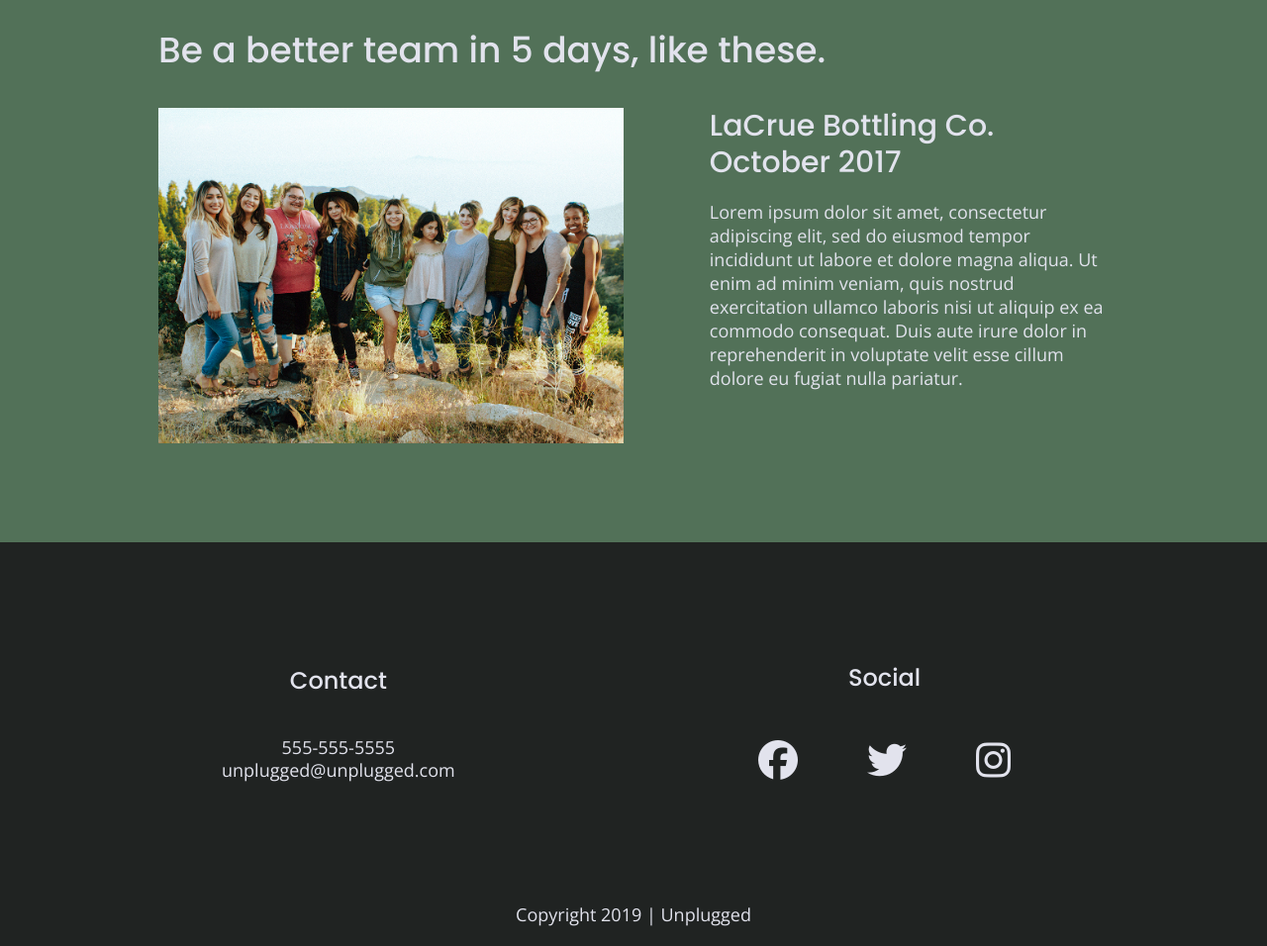
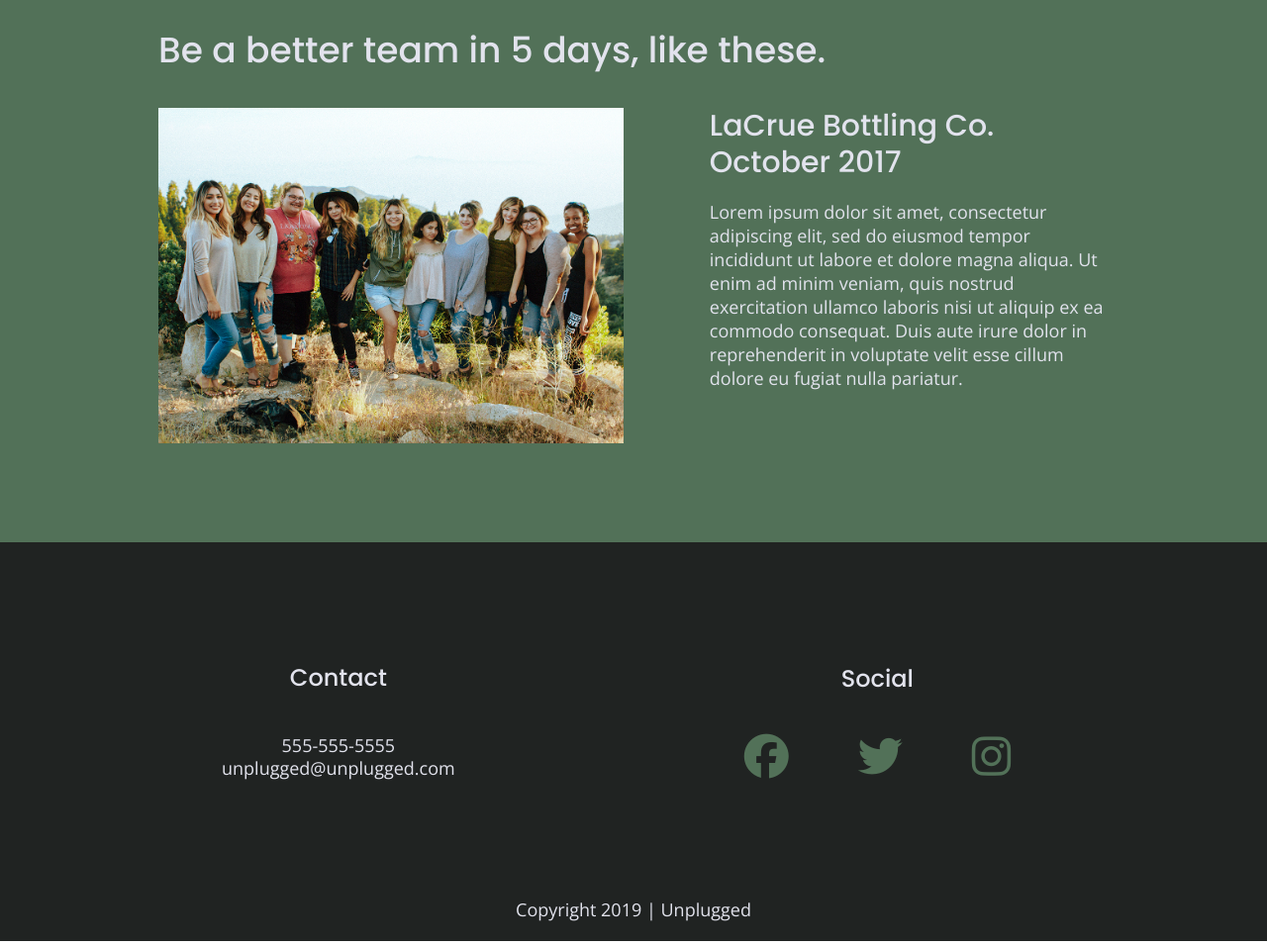
Before and after one commit to KWestfall/206-unplugged-retreat, a plain HTML site: page index.html in a window 1280 px wide. Shown: the part 1891-2847 px from the top of the page at 99% size. Drawn offline with nearby package versions, Linux system fonts and the light colour scheme.

Commit message:
final-icon color correction

```diff
--- a/css/main.css
+++ b/css/main.css
@@ -229,7 +229,7 @@ footer .social-icons {
   justify-content: space-around;
   align-items: center;
 }
-footer .social-icons p {
+footer .social-icons p i  {
   color: #527158;
   font-size: 2.5em;
   padding: 0 35px;
```
